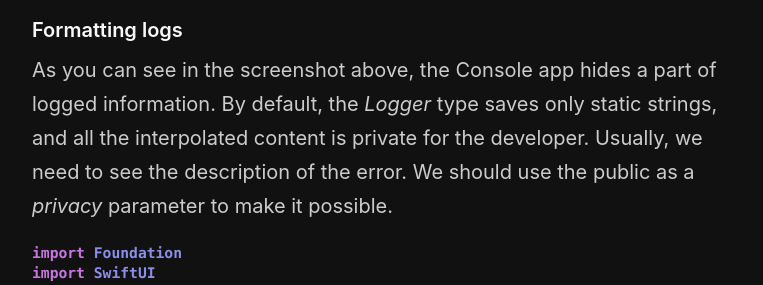
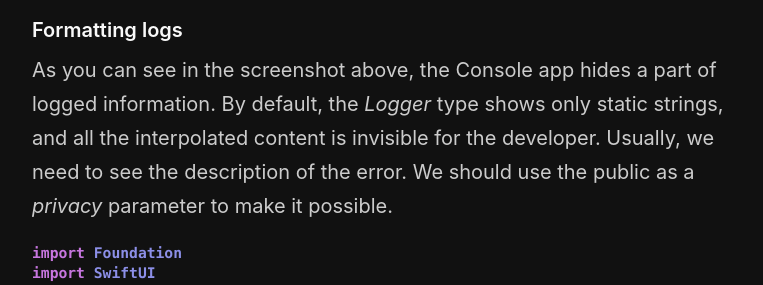
Before and after one commit to mecid/mecid.github.io, a Jekyll site: the page built from _posts/2022-04-06-logging-in-swift.md, in a window 1280 px wide and 900 px high, scrolled down 2825 px. Shown: the part 168-453 px from the top of the window, without its empty margins (258-1021 px from the left). Built offline with Jekyll 4.4.1, drawn with Linux system fonts in a browser that asks for light colours.

Commit message:
another improvement to logging post

````diff
--- a/_posts/2022-04-06-logging-in-swift.md
+++ b/_posts/2022-04-06-logging-in-swift.md
@@ -80,7 +80,7 @@ struct ContentView: View {
 ![console-app-screenshot](/public/console.png)
 
 #### Formatting logs
-As you can see in the screenshot above, the Console app hides a part of logged information. By default, the *Logger* type saves only static strings, and all the interpolated content is private for the developer. Usually, we need to see the description of the error. We should use the public as a *privacy* parameter to make it possible.
+As you can see in the screenshot above, the Console app hides a part of logged information. By default, the *Logger* type shows only static strings, and all the interpolated content is invisible for the developer. Usually, we need to see the description of the error. We should use the public as a *privacy* parameter to make it possible.
 
 ```swift
 import Foundation
````
